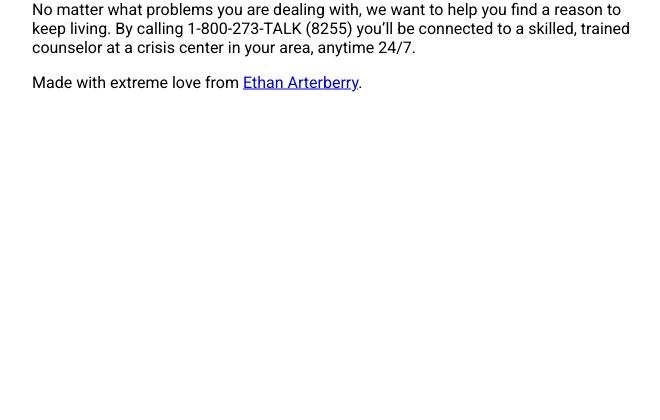
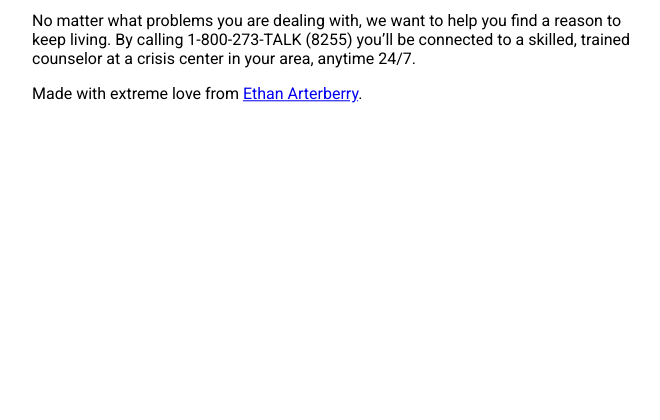
Before and after one commit to sargeant45/amiworthit, a plain HTML site: page index.html in a window 1280 px wide. Shown: the part 380-800 px from the top of the page, without its empty margins (304-964 px from the left). Drawn offline with Linux system fonts and the light colour scheme.

Commit message:
fix body

```diff
--- a/index.html
+++ b/index.html
@@ -3,7 +3,7 @@
     <title>Am I worth it?</title>
     <link href='http://fonts.googleapis.com/css?family=Roboto:400,300,500,700,900' rel='stylesheet' type='text/css'>
   </head>
-  <body style="position: fixed; /*or absolute*/left: 50%;top: 50%;-webkit-transform: translate(-50%,-50%);-moz-transform: translate(-50%,-50%);-o-transform: translate(-50%,-50%);-ms-transform: translate(-50%,-50%);transform: translate(-50%,-50%);font-family: 'Roboto', sans-serif;>
+  <body style="position: fixed; /*or absolute*/left: 50%;top: 50%;-webkit-transform: translate(-50%,-50%);-moz-transform: translate(-50%,-50%);-o-transform: translate(-50%,-50%);-ms-transform: translate(-50%,-50%);transform: translate(-50%,-50%);font-family: 'Roboto', sans-serif;">
     <h1>Absolutely.</h1>
     <footer>
       <p>No matter what problems you are dealing with, we want to help you find a reason to keep living. By calling 1-800-273-TALK (8255) you’ll be connected to a skilled, trained counselor at a crisis center in your area, anytime 24/7.</p>
```
